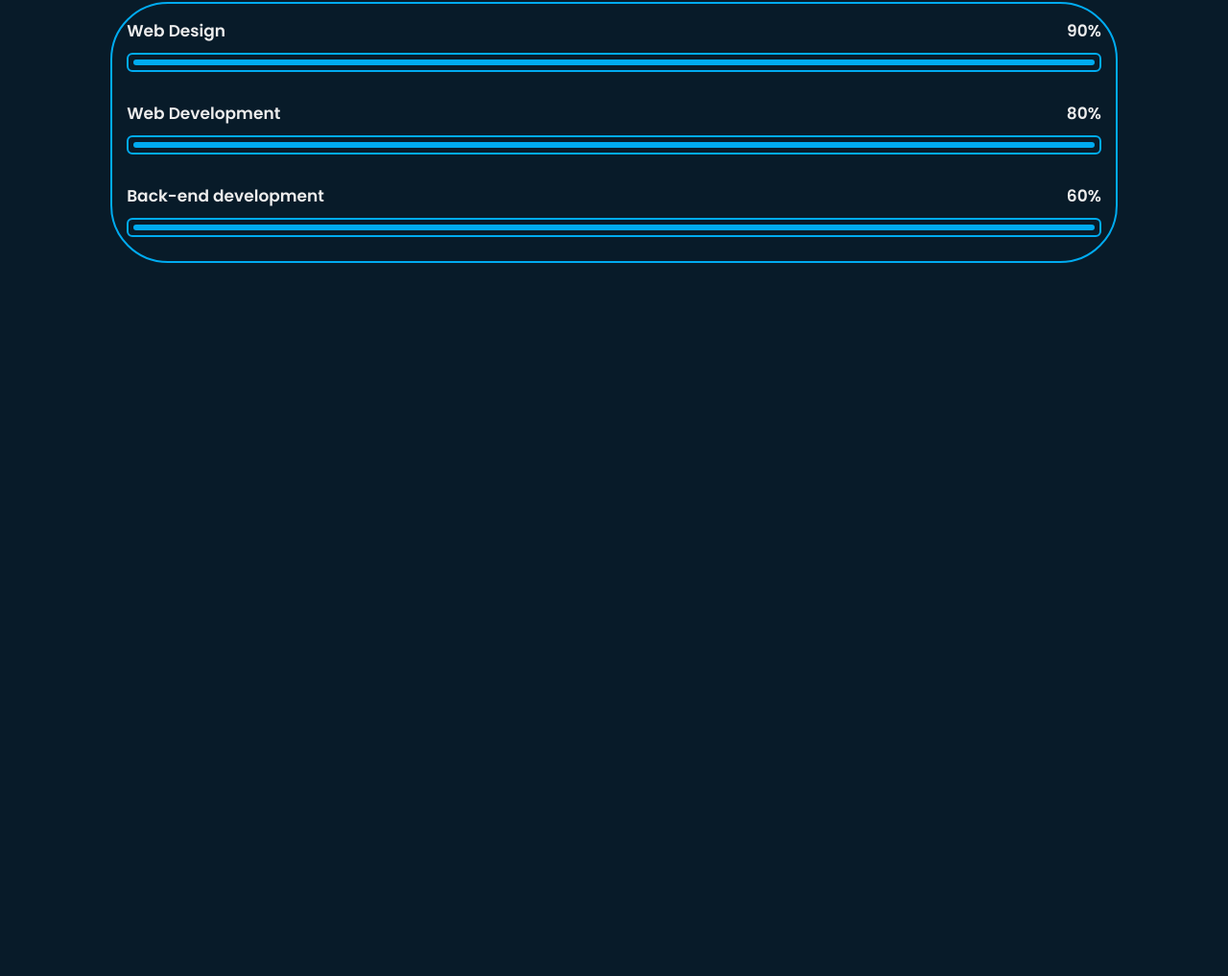
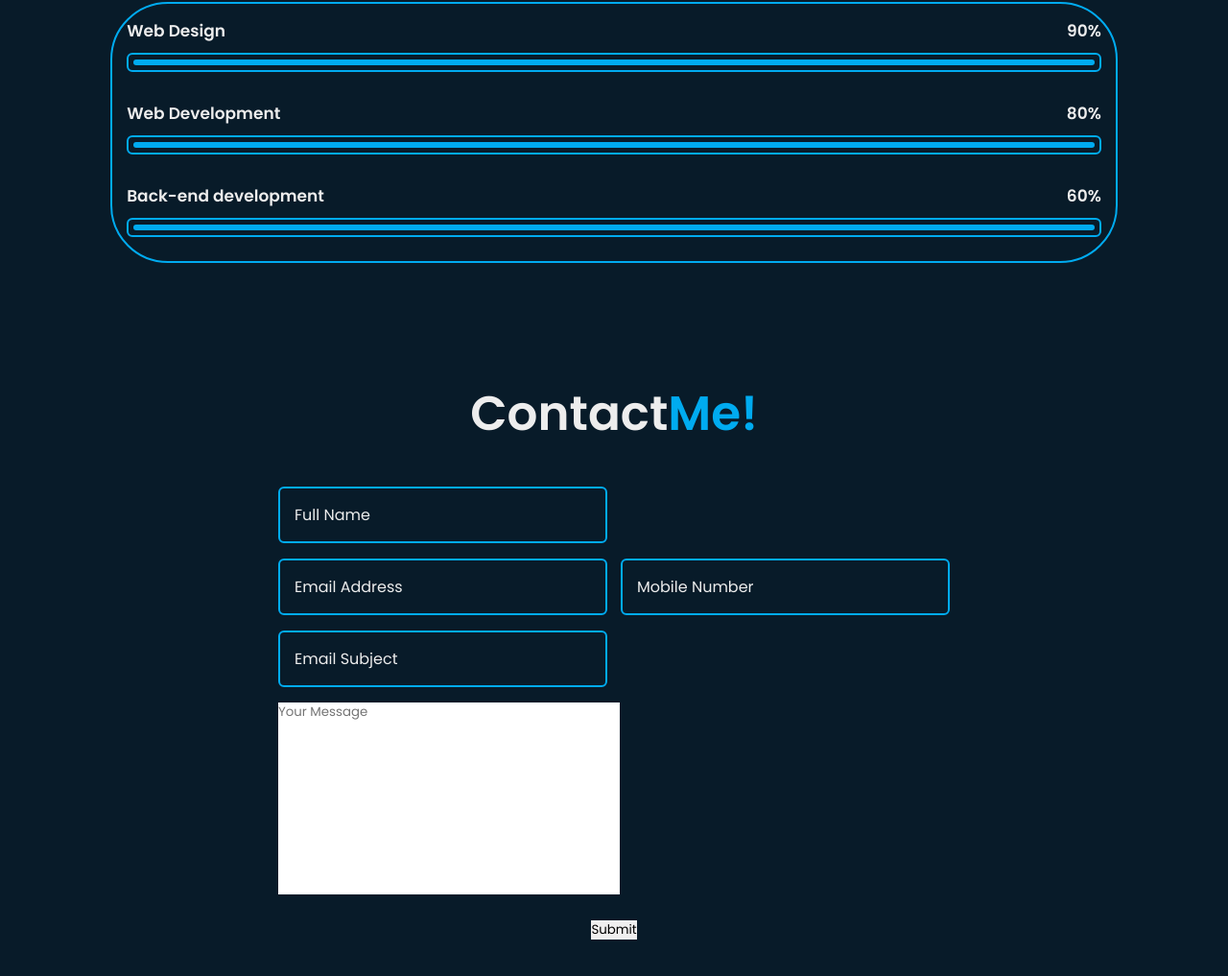
Before and after one commit to lihavi/My-Portfolio-Website, a plain HTML site: page index.html in a window 1280 px wide. Shown: the part 3073-4090 px from the top of the page at 96% size. Before the commit the page ends 3397 px from the top, so only its background shows below. Drawn offline with nearby package versions, Linux system fonts and the light colour scheme; a script that the page names is missing; a web font is replaced by a local one.

Commit message:
add contact section

```diff
--- a/index.html
+++ b/index.html
@@ -161,8 +161,44 @@
                     </div>
                 </div>
             </div>
+    </div>
+</section>
+<!-- contact section design -->
+<section class="contact" id="contact">
+    <h2 class="heading">Contact<span>Me!</span></h2>
+    <form action="#">
+        <div class="input-box">
+            <div class="input-field">
+            <input type="text" placeholder="Full Name" required>
+            <span class="focus"></span>
+</div>
+        </div>
+        <div class="input-box">
+<div class="input-field">
+    <input type="text" placeholder="Email Address" required>
+    <span class="focus"></span>
+        </div>
+        <div class="input-field">
+            <input type="number" placeholder="Mobile Number" required>
+            <span class="focus"></span>
+                </div>
+                <div class="input-field">
+                    <input type="text" placeholder="Email Subject" required>
+                    <span class="focus"></span>
+                        </div>
+        </div>
+        <div class="textarea-field">
+            <textarea name="" id="" cols="30" rows="10" placeholder="Your Message" required></textarea>
+            <span class="focus"></span>
+            </div>
+            <div class="btn-box-btns">
+                <button type="submit" class="btn">Submit</button>
 
-    </div>
+            </div>
+
+        </div>
+        </form>
+
 </section>
 <script src="js/script.js"></script>
 </body>
--- a/style.css
+++ b/style.css
@@ -379,6 +379,23 @@ span{
     border: .2rem solid var(--main-color);
     border-radius: 6rem;
     padding: .5rem 1.5rem;
+    z-index:1;
+}
+.skills-box .skills-content::before{
+    content: '';
+    position: absolute;
+    top:0;
+    left:0;
+    width:0;
+    height:100%;
+    background:var(--bg-color);
+    z-index: -1;
+    overflow: hidden;
+    transition: .5s;
+}
+.skills-box .skills-content:hover::before{
+    width:100%;
+
 }
 .skills-content .progress{
     padding: 1rem 0;
@@ -428,8 +445,61 @@ span{
 .skills-column:nth-child(1) .skills-content .progress:nth-child(4).bar span{
     width: 60%;
 }
-
-
+.contact{
+    min-height: auto;
+    padding: 7rem;
+}
+.contact form{
+    max-width: 70rem;
+    margin: 0 auto;
+    text-align: center;
+}
+.contact form .input-box{
+    position: relative;
+    display: flex;
+    justify-content: space-between;
+    flex-wrap: wrap;
+}
+.contact form .input-box .input-field{
+    position: relative;
+    width: 49%;
+    margin: .8rem 0;
+}
+.contact form .input-box .input-field input,
+.contact form.textarea-field textarea{
+    width: 100%;
+    height: 100%;
+    padding: 1.5rem;
+    font-size: 1.6rem;
+    color:var(--text-color);
+    background: transparent;
+    border-radius: .6rem;
+    border: .2rem solid var(--main-color);
+}
+.contact form .input-box .input-field input::placeholder,
+.contact form.textarea-field textarea::placeholder{
+    color:var(--text-color);
+}
+.contact form.focus{
+    position: absolute;
+    top:0;
+    left:0;
+    width: 100%;
+    height:100%;
+    background: red;
+    border-radius: .6rem;
+}
+.contact form .textarea-field{
+    position: relative;
+    margin: .8rem 0 2.7rem;
+    display: flex;
+}
+.contact form .textarea-field textarea{
+    resize: none;
+}
+.contact form .btn-box-btns .btn{
+    cursor: pointer;
+}
 
 
 
```
